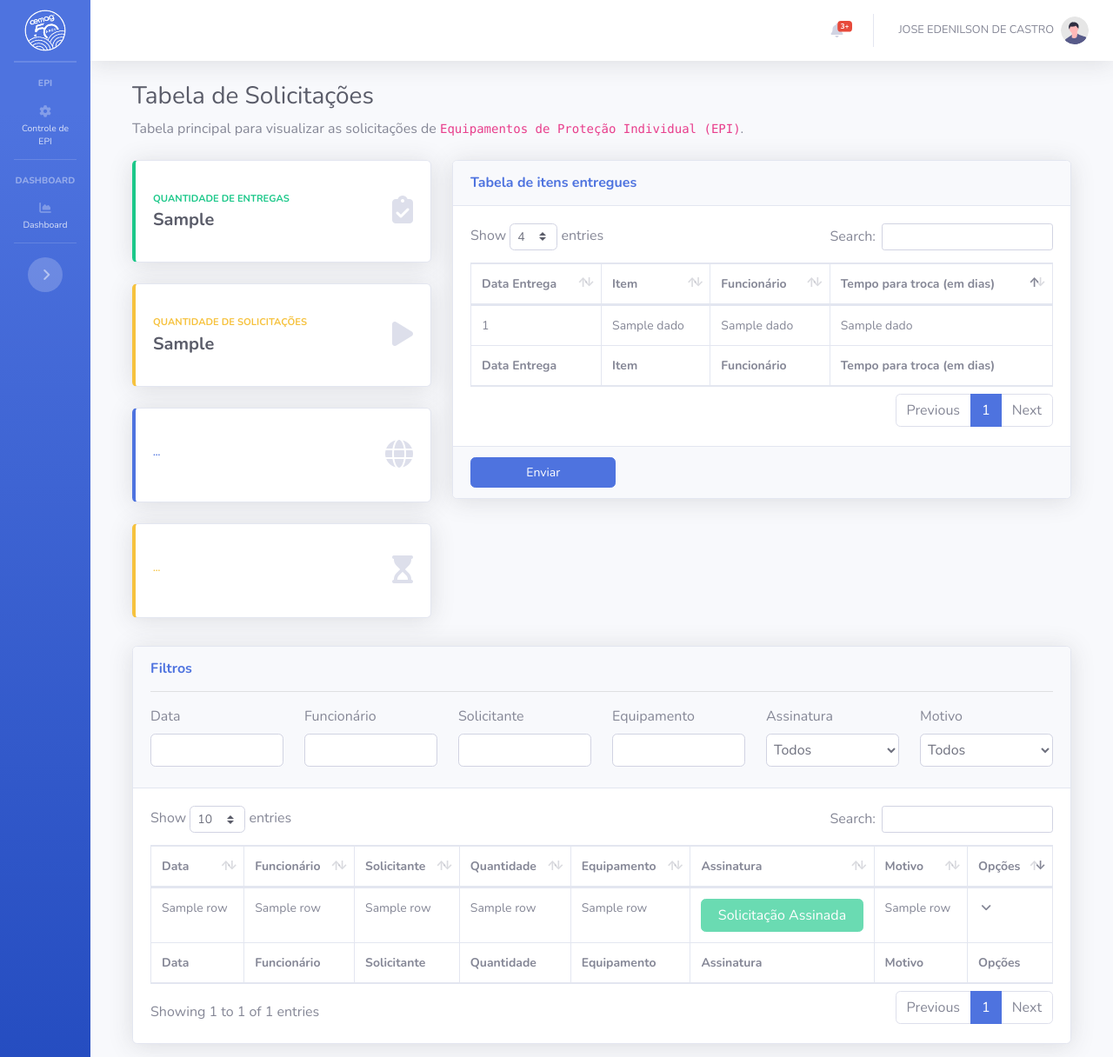
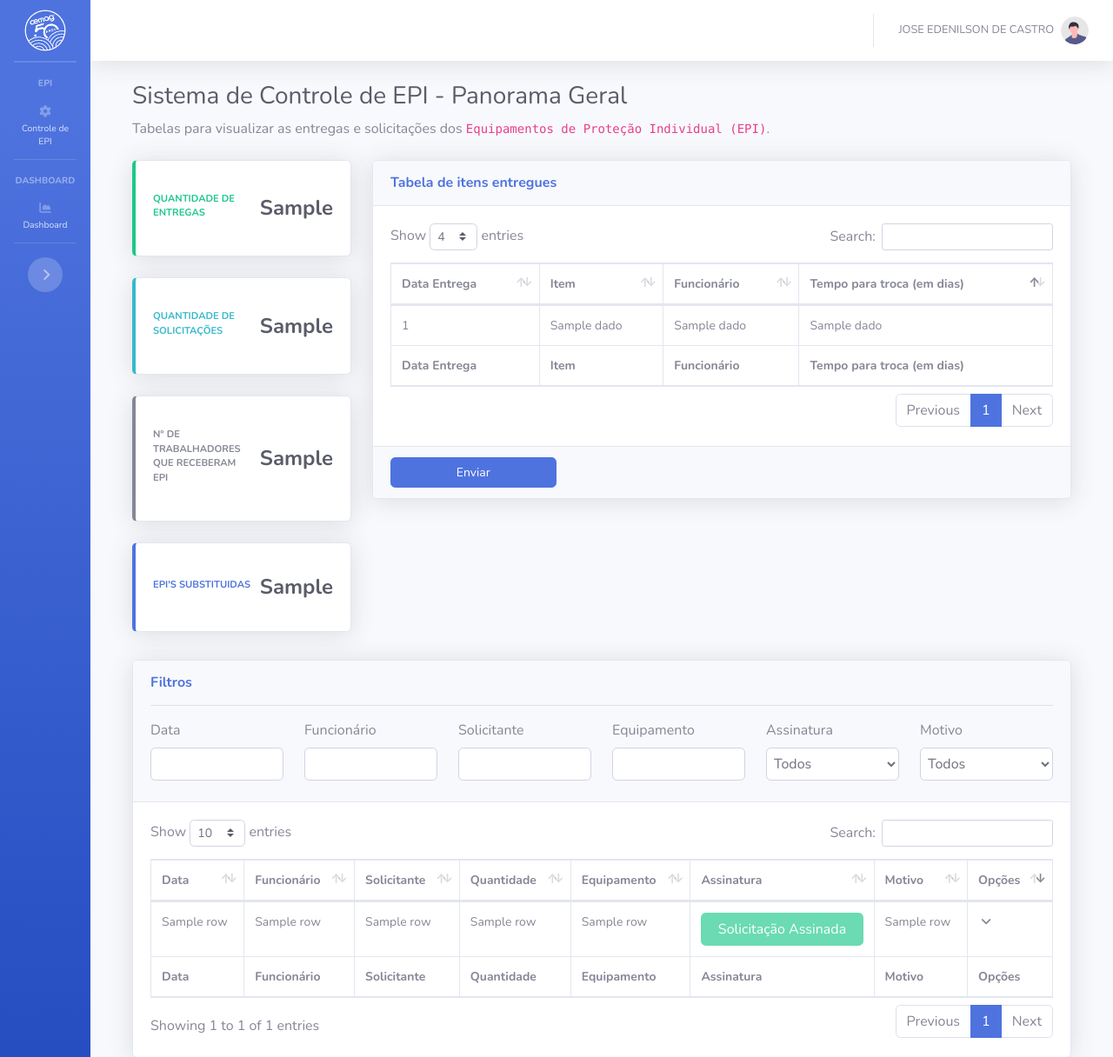
Before and after one commit to Cemag-pcp/projeto_sistema_epi, a Flask app: template templates/home.html in a window 1280 px wide. Shown: the top 1216 px of the page at 87% size. Run offline with Flask 3, Linux system fonts and the light colour scheme; the template is opened without the code that fills it: most values are stand-ins (such as "Sample title", 1, 10 or a date in 2020); some libraries are stand-ins or nearby versions.

Commit message:
Verificações, novos cards e mvp pronto

```diff
--- a/app.py
+++ b/app.py
@@ -123,28 +123,29 @@ def pagina_inicial():
 
     # SEGUNDA TABELA - Identificar troca de equipamentos
     query_troca = """SELECT
-                        TO_CHAR(sistema_epi.tb_assinatura.data_assinatura, 'DD/MM/YYYY') AS data_assinatura_formatada,
-                        sistema_epi.tb_solicitacoes.codigo_item,
-                        requisicao.funcionarios.nome AS nome_funcionario_recebe,
-                        sistema_epi.tb_itens.vida_util - EXTRACT(DAY FROM AGE(DATE_TRUNC('day', NOW()), DATE_TRUNC('day', sistema_epi.tb_assinatura.data_assinatura))) AS diferenca_vida_tempo
-                    FROM
-                        sistema_epi.tb_solicitacoes
-                    LEFT JOIN
-                        sistema_epi.tb_assinatura ON sistema_epi.tb_solicitacoes.id_solicitacao = sistema_epi.tb_assinatura.id_solicitacao
-                    LEFT JOIN
-                        sistema_epi.tb_itens ON sistema_epi.tb_solicitacoes.codigo_item LIKE CONCAT('%', sistema_epi.tb_itens.codigo, '%')
-                    LEFT JOIN
-                        requisicao.funcionarios ON sistema_epi.tb_solicitacoes.funcionario_recebe = requisicao.funcionarios.matricula
-                    WHERE
-                        sistema_epi.tb_assinatura.data_assinatura IS NOT NULL;
-                """
+                TO_CHAR(sistema_epi.tb_assinatura.data_assinatura, 'DD/MM/YYYY') AS data_assinatura_formatada,
+                sistema_epi.tb_solicitacoes.codigo_item,
+                CONCAT(requisicao.funcionarios.matricula, ' - ', requisicao.funcionarios.nome) AS matricula_nome_funcionario_recebe,
+                sistema_epi.tb_itens.vida_util - EXTRACT(DAY FROM AGE(DATE_TRUNC('day', NOW()), DATE_TRUNC('day', sistema_epi.tb_assinatura.data_assinatura))) AS diferenca_vida_tempo
+            FROM
+                sistema_epi.tb_solicitacoes
+            LEFT JOIN
+                sistema_epi.tb_assinatura ON sistema_epi.tb_solicitacoes.id_solicitacao = sistema_epi.tb_assinatura.id_solicitacao
+            LEFT JOIN
+                sistema_epi.tb_itens ON sistema_epi.tb_solicitacoes.codigo_item LIKE CONCAT('%', sistema_epi.tb_itens.codigo, '%')
+            LEFT JOIN
+                requisicao.funcionarios ON sistema_epi.tb_solicitacoes.funcionario_recebe = requisicao.funcionarios.matricula
+            WHERE
+                sistema_epi.tb_assinatura.data_assinatura IS NOT NULL AND sistema_epi.tb_solicitacoes.status_devolucao IS NULL;
+            """
 
     cur.execute(query_troca)
     lista_itens_assinados = cur.fetchall()
 
-    quantidade_entregas = len(lista_itens_assinados)
+    quantidade_assinados,quantidade_devolucao,quantidade_trabalhadores = cardsPaginaInicial(cur)
 
-    return render_template('home.html',tb_solicitacoes_list=tb_solicitacoes_list,lista_itens_assinados=lista_itens_assinados,quantidade_solicitacoes=quantidade_solicitacoes,quantidade_entregas=quantidade_entregas)
+    return render_template('home.html',tb_solicitacoes_list=tb_solicitacoes_list,lista_itens_assinados=lista_itens_assinados,quantidade_solicitacoes=quantidade_solicitacoes,
+                           quantidade_assinados=quantidade_assinados,quantidade_devolucao=quantidade_devolucao,quantidade_trabalhadores=quantidade_trabalhadores)
 
 @app.route('/receber-assinatura', methods=['POST'])
 @login_required
@@ -212,7 +213,7 @@ def dados_execucao():
         'matricula': info_gerais[-1][2],
         'funcionario': info_gerais[-1][7],
         'data_solicitacao': info_gerais[0][8],
-        'data_assinado': info_gerais[-1][9],
+        'data_assinado': info_gerais[-1][10],
     }
 
     equipamentos = []
@@ -300,6 +301,59 @@ def query_funcionario_solicitante():
 
     return funcionarios, solicitantes
 
+def cardsPaginaInicial(cur):
+
+    query_quantidade_assinatura = """SELECT *
+                    FROM sistema_epi.tb_assinatura
+                     """
+
+    cur.execute(query_quantidade_assinatura)
+    lista_quantidade_assinados = cur.fetchall()
+
+    quantidade_assinados = len(lista_quantidade_assinados)
+
+    query_quantidade_devolucao = """SELECT *
+                                FROM sistema_epi.tb_solicitacoes
+                                WHERE status_devolucao IS NOT NULL"""
+
+    cur.execute(query_quantidade_devolucao)
+    lista_quantidade_devolucao = cur.fetchall()
+
+    quantidade_devolucao = len(lista_quantidade_devolucao)
+
+    query_quantidade_devolucao = """SELECT *
+                                FROM sistema_epi.tb_solicitacoes
+                                WHERE status_devolucao IS NOT NULL"""
+
+    cur.execute(query_quantidade_devolucao)
+    lista_quantidade_devolucao = cur.fetchall()
+
+    quantidade_devolucao = len(lista_quantidade_devolucao)
+
+    query_quantidade_trabalhadores = """SELECT DISTINCT funcionario_recebe
+                                    FROM sistema_epi.tb_solicitacoes"""
+
+    cur.execute(query_quantidade_trabalhadores)
+    lista_quantidade_trabalhadores = cur.fetchall()
+    quantidade_trabalhadores = len(lista_quantidade_trabalhadores)
+
+    return quantidade_assinados,quantidade_devolucao,quantidade_trabalhadores
+
+def verifica_existencia_solicitacao(cur, matricula_recebedor, codigo):
+    """
+    Verifica se já existe uma solicitação com o mesmo matricula_recebedor e código na tabela sistema_epi.tb_solicitacoes.
+    Retorna True se existir, False caso contrário.
+    """
+    sql ="""SELECT *
+            FROM sistema_epi.tb_solicitacoes
+        WHERE funcionario_recebe = %s AND codigo_item = %s AND status_devolucao IS NULL
+        ORDER BY id_solicitacao DESC
+        LIMIT 1;"""
+
+    cur.execute(sql,(matricula_recebedor,codigo))
+
+    return cur.fetchone() is not None
+
 def input_tb_solicitacoes(campos_solicitacao,id_solicitacao):
     """
     Função para inputar dados na tabela de solicitações do schema: sistema_epi
@@ -313,7 +367,7 @@ def input_tb_solicitacoes(campos_solicitacao,id_solicitacao):
         # Adicionar as novas chaves e valores
         item.update(novos_campos)
 
-    print(campos_solicitacao)
+    print("campos_solicitacao",campos_solicitacao)
 
     conn = psycopg2.connect(dbname=DB_NAME, user=DB_USER,
                     password=DB_PASS, host=DB_HOST)
@@ -328,7 +382,18 @@ def input_tb_solicitacoes(campos_solicitacao,id_solicitacao):
         motivo = list(item.values())[4]
         matricula_recebedor = list(item.values())[3].split()[0]
 
-        print(id_solicitacao, matricula_solicitante, codigo, quantidade, motivo,matricula_recebedor)
+        if verifica_existencia_solicitacao(cur, matricula_recebedor,codigo) == True:
+
+            query ="""UPDATE sistema_epi.tb_solicitacoes
+            SET status_devolucao = %s
+            WHERE id = (
+                SELECT id
+                    FROM sistema_epi.tb_solicitacoes
+                WHERE funcionario_recebe = %s AND codigo_item = %s AND status_devolucao IS NULL
+                ORDER BY id_solicitacao DESC
+                LIMIT 1);"""
+
+            cur.execute(query, (motivo,matricula_recebedor,codigo))
 
         sql = """INSERT INTO sistema_epi.tb_solicitacoes
             (id_solicitacao, matricula_solicitante, codigo_item, quantidade, motivo,funcionario_recebe)
@@ -461,7 +526,6 @@ def rota_solicitacao_material():
 @app.route('/dashboard', methods=['GET','POST'])
 def dashboard():
 
-
     # Renderize o template e passe o parâmetro de sucesso, se aplicável
     return render_template('dashboard.html')
 
@@ -510,7 +574,6 @@ def criar_solicitacao():
     for id in lista_id_solicitacao:
         print(id)
         base_tb_historico(id,status,motivo)
-
 
     return redirect(url_for('rota_solicitacao_material'))
 
--- a/static/css/assinatura.css
+++ b/static/css/assinatura.css
@@ -90,5 +90,5 @@
 }
 
 .all_linha.clicked {
-    background-color: #4e72df1f; /* Cor cinza claro quando clicado */
+    background-color: #517bf81f; /* Cor cinza claro quando clicado */
 }
--- a/static/js/formulario-solicitacao/enviar-solicitacao.js
+++ b/static/js/formulario-solicitacao/enviar-solicitacao.js
@@ -83,6 +83,11 @@
 // Enviar solicitação para o backend
 function enviarSolicitacao() {
 
+    if (verificarDuplicatas()) {
+        exibirMensagem('aviso','Digite as informações corretas para gerar a solicitação')
+        return;
+    }
+
     $("#loading-overlay").show();
 
     document.getElementById('btnEnviarSolicitacao').disabled = true;
@@ -144,7 +149,7 @@ function enviarSolicitacao() {
 
     // Verifique se pelo menos um botão de rádio foi marcado em algum grupo
     if (!radioMarcado) {
-        alert("Selecione uma opção de rádio em cada grupo")
+        exibirMensagem('aviso','Selecione uma opção de rádio em cada grupo')
         // exibirMensagem("aviso","Selecione uma opção de rádio em cada grupo")
         $("#loading-overlay").hide();
         document.getElementById('btnEnviarSolicitacao').disabled = false;
@@ -153,7 +158,7 @@ function enviarSolicitacao() {
 
     // Se algum campo estiver em branco, pare o loop
     if (campoEmBrancoEncontrado) {
-        alert("Preencha todos os campos")
+        exibirMensagem('aviso','Preencha todos os campos')
         // exibirMensagem("aviso","Preencha todos os campos")
         $("#loading-overlay").hide();
         document.getElementById('btnEnviarSolicitacao').disabled = false;
@@ -168,6 +173,7 @@ function enviarSolicitacao() {
         contentType: 'application/json',
         success: function () {
             // Adicione o parâmetro de sucesso à URL ao recarregar a página
+            exibirMensagem('sucess','Enviado com sucesso')
             $("#loading-overlay").hide();
             window.location.reload();
         },
@@ -178,3 +184,34 @@ function enviarSolicitacao() {
     });
 }
 // Fim Enviar solicitação para o backend
+
+// Função para verificar duplicatas
+function verificarDuplicatas() {
+    var inputsCodigo = document.querySelectorAll('[id^="inputCodigo"]');
+    var inputsOperador = document.querySelectorAll('[id^="inputOperador"]');
+    var inputsQuantidade = document.querySelectorAll('[id^="inputQuantidade"]');
+    var valoresCodigoOperadorQuantidade = [];
+
+    // Itere sobre os inputs de código, operador e quantidade simultaneamente
+    for (var i = 0; i < inputsCodigo.length; i++) {
+        var valorCodigo = inputsCodigo[i].value.trim();
+        var valorOperador = inputsOperador[i].value.trim();
+        var valorQuantidade = inputsQuantidade[i].value.trim();
+
+        // Verifique se a quantidade é menor que 1
+        if (parseInt(valorQuantidade) < 1) {
+            return true; // Quantidade menor que 1 encontrada
+        }
+
+        var chave = valorCodigo + '-' + valorOperador;
+
+        // Verifique se a combinação já existe no array
+        if (valoresCodigoOperadorQuantidade.includes(chave)) {
+            return true; // Duplicata encontrada
+        }
+
+        valoresCodigoOperadorQuantidade.push(chave);
+    }
+
+    return false; // Nenhuma duplicata ou quantidade menor que 1 encontrada
+}
--- a/static/js/formulario-solicitacao/excluir-campos.js
+++ b/static/js/formulario-solicitacao/excluir-campos.js
@@ -15,7 +15,7 @@ function excluirClone(botao) {
         }
 
     } else {
-        alert("Deixe pelo menos 1 grupo de campos")
+        exibirMensagem('aviso','Deixe pelo menos 1 grupo de campos')
     }
 
 }
--- a/templates/base.html
+++ b/templates/base.html
@@ -162,7 +162,7 @@
                         </li>
 
                         <!-- Nav Item - Alerts -->
-                        <li class="nav-item dropdown no-arrow mx-1">
+                        <!-- <li class="nav-item dropdown no-arrow mx-1">
                             <a class="nav-link dropdown-toggle" href="#" id="alertsDropdown" role="button"
                                 data-toggle="dropdown" aria-haspopup="true" aria-expanded="false">
                                 <i class="fas fa-bell fa-fw"></i>
@@ -210,7 +210,7 @@
                                 </a>
                                 <a class="dropdown-item text-center small text-gray-500" href="#">Show All Alerts</a>
                             </div>
-                        </li>
+                        </li> -->
 
                         <!-- Nav Item - Messages -->
                         <!-- <li class="nav-item dropdown no-arrow mx-1">
--- a/templates/ficha.html
+++ b/templates/ficha.html
@@ -28,7 +28,7 @@
                 <div class="row">
                     <div class="col-md-6">
                         <div class="p-3">
-                            <label for="data_filtro">Operador:</label>
+                            <label for="data_filtro">Funcionário:</label>
                             <select class="form-control" id="operadorFicha" name="operadorFicha">
                                 <option value="" selected></option>
                                 {% for funcionario in funcionarios %}
@@ -40,7 +40,7 @@
                     <div class="col-md-6">
                         <div class="p-3">
                             <label for="data_filtro">Data:
-                                <button type="button" style="background: none; border: none; padding: 0; font-size: inherit;" data-toggle="tooltip" data-placement="top" title="Se a data estiver em branco, todas as solicitações serão exibidas na ficha">
+                                <button type="button" style="background: none; border: none; padding: 0; font-size: inherit;" data-toggle="tooltip" data-placement="top" title="Se a data estiver em branco, todas as solicitações do funcionário serão exibidas na ficha">
                                     <i class="fa-solid fa-circle-info" aria-hidden="true" style="color: gray;"></i>
                                 </button>
                             </label>
--- a/templates/home.html
+++ b/templates/home.html
@@ -16,24 +16,22 @@
 <div class="container-fluid">
 
     <!-- Page Heading -->
-    <h1 class="h3 mb-2 text-gray-800">Tabela de Solicitações</h1>
-    <p class="mb-4">Tabela principal para visualizar as solicitações de <code>Equipamentos de Proteção Individual (EPI)</code>.</p>
+    <h1 class="h3 mb-2 text-gray-800">Sistema de Controle de EPI - Panorama Geral</h1>
+    <p class="mb-4">Tabelas para visualizar as entregas e solicitações dos <code>Equipamentos de Proteção Individual (EPI)</code>.</p>
 
     <!-- DataTale Itens Entregues -->
     <div class="row">
-        <div class="col-sm-4 mb-2">
+        <div class="col-sm-3 mb-2">
             <div class="row">
                 <div class="col-xl-12 mb-4">
                     <div class="card border-left-success shadow h-100 py-3">
                         <div class="card-body">
                             <div class="row no-gutters align-items-center">
                                 <div class="col mr-2">
-                                    <div class="text-xs font-weight-bold text-success text-uppercase mb-1">
-                                        Quantidade de Entregas</div>
-                                    <div class="h5 mb-0 font-weight-bold text-gray-800">{{quantidade_entregas}}</div>
+                                    <div class="text-xs font-weight-bold text-success text-uppercase mb-1">Quantidade de Entregas</div>
                                 </div>
                                 <div class="col-auto">
-                                    <i class="fa-solid fa-clipboard-check fa-2x text-gray-300"></i>
+                                    <div class="h4 mb-0 font-weight-bold text-gray-800">{{quantidade_assinados}}</div>
                                 </div>
                             </div>
                         </div>
@@ -41,16 +39,14 @@
                 </div>
 
                 <div class="col-xl-12 mb-4">
-                    <div class="card border-left-warning shadow h-100 py-3">
+                    <div class="card border-left-info shadow h-100 py-3">
                         <div class="card-body">
                             <div class="row no-gutters align-items-center">
                                 <div class="col mr-2">
-                                    <div class="text-xs font-weight-bold text-warning text-uppercase mb-1">
-                                        Quantidade de Solicitações</div>
-                                    <div class="h5 mb-0 font-weight-bold text-gray-800">{{quantidade_solicitacoes}}</div>
+                                    <div class="text-xs font-weight-bold text-info text-uppercase mb-1">Quantidade de Solicitações</div>
                                 </div>
                                 <div class="col-auto">
-                                    <i class="fa-solid fa-play fa-2x text-gray-300"></i>
+                                    <div class="h4 mb-0 font-weight-bold text-gray-800">{{quantidade_solicitacoes}}</div>
                                 </div>
                             </div>
                         </div>
@@ -59,16 +55,14 @@
             </div>
             <div class="row">
                 <div class="col-xl-12 mb-4">
-                    <div class="card border-left-primary shadow h-100 py-3">
+                    <div class="card border-left-secondary shadow h-100 py-3">
                         <div class="card-body">
                             <div class="row no-gutters align-items-center">
                                 <div class="col mr-2">
-                                    <div class="text-xs font-weight-bold text-primary text-uppercase mb-1">
-                                        ...</div>
-                                    <div class="h5 mb-0 font-weight-bold text-gray-800"></div>
+                                    <div class="text-xs font-weight-bold text-secondary text-uppercase mb-1">N° de trabalhadores que receberam EPI</div>
                                 </div>
                                 <div class="col-auto">
-                                    <i class="fa-solid fa-globe fa-2x text-gray-300"></i>
+                                    <div class="h4 mb-0 font-weight-bold text-gray-800">{{quantidade_trabalhadores}}</div>
                                 </div>
                             </div>
                         </div>
@@ -76,16 +70,14 @@
                 </div>
 
                 <div class="col-xl-12 mb-4">
-                    <div class="card border-left-warning shadow h-100 py-3">
+                    <div class="card border-left-primary shadow h-100 py-3">
                         <div class="card-body">
                             <div class="row no-gutters align-items-center">
                                 <div class="col mr-2">
-                                    <div class="text-xs font-weight-bold text-warning text-uppercase mb-1">
-                                        ...</div>
-                                    <div class="h5 mb-0 font-weight-bold text-gray-800"></div>
+                                    <div class="text-xs font-weight-bold text-primary text-uppercase mb-1">EPI's substituidas</div>
                                 </div>
                                 <div class="col-auto">
-                                <i class="fa-solid fa-hourglass-start fa-2x text-gray-300"></i>
+                                    <div class="h4 mb-0 font-weight-bold text-gray-800">{{quantidade_devolucao}}</div>
                                 </div>
                             </div>
                         </div>
@@ -93,7 +85,7 @@
                 </div>
             </div>
         </div>
-        <div class="col-sm-8 mb-2">
+        <div class="col-sm-9 mb-2">
             <div class="card shadow mb-4">
                 <div class="card-header py-3">
                     <h6 class="m-0 font-weight-bold text-primary">Tabela de itens entregues</h6>
@@ -215,7 +207,7 @@
                             <td class="text-truncate" data-toggle="tooltip" data-placement="top" title="{{row[2]}}" style="max-width: 150px; cursor: default;">{{row[2]}}</td>
                             <td>{{row[4]}}</td>
                             <td class="text-truncate" data-toggle="tooltip" data-placement="top" title="{{row[3]}}" style="max-width: 200px; cursor: default;">{{row[3]}}</td>
-                            {% if row[10] == None %}
+                            {% if row[11] == None %}
                             <td><button onclick="modalAssinatura('{{ row[7] }}','{{ row[0] }}','{{ row[1] }}')" class="btn btn-warning btn-block">Assinatura Pendente</button></td>
                             {% else %}
                             <td><button class="btn btn-success btn-block" title="Agora está habilitado salvar as informações no campo de execução" disabled>Solicitação Assinada</button></td>
@@ -386,7 +378,7 @@
                 </div>
             </div>
             <div class="modal-footer">
-                <button class="btn btn-primary btn-block">Solicitar</button>
+                <button id="solicitar_substituicao" class="btn btn-primary btn-block">Solicitar</button>
             </div>
         </div>
     </div>
--- a/templates/solicitacao-material.html
+++ b/templates/solicitacao-material.html
@@ -146,10 +146,13 @@
     </div>
 </div>
 
+<div id="mensagem"></div>
+
 {% endblock %}
 
 {% block scripts %}
 
+<script type="text/javascript" src="{{ url_for('static', filename='js/mensagem.js') }}"></script>
 <script type="text/javascript" src="{{ url_for('static', filename='js/formulario-solicitacao/populando-listas.js') }}"></script>
 <script type="text/javascript" src="{{ url_for('static', filename='js/formulario-solicitacao/clonando-populando.js') }}"></script>
 <script type="text/javascript" src="{{ url_for('static', filename='js/formulario-solicitacao/enviar-solicitacao.js') }}"></script>
```
Also changed, not shown: static/js/pagina-principal/envios_post.js (+57 -0 lines), 1 other file.
